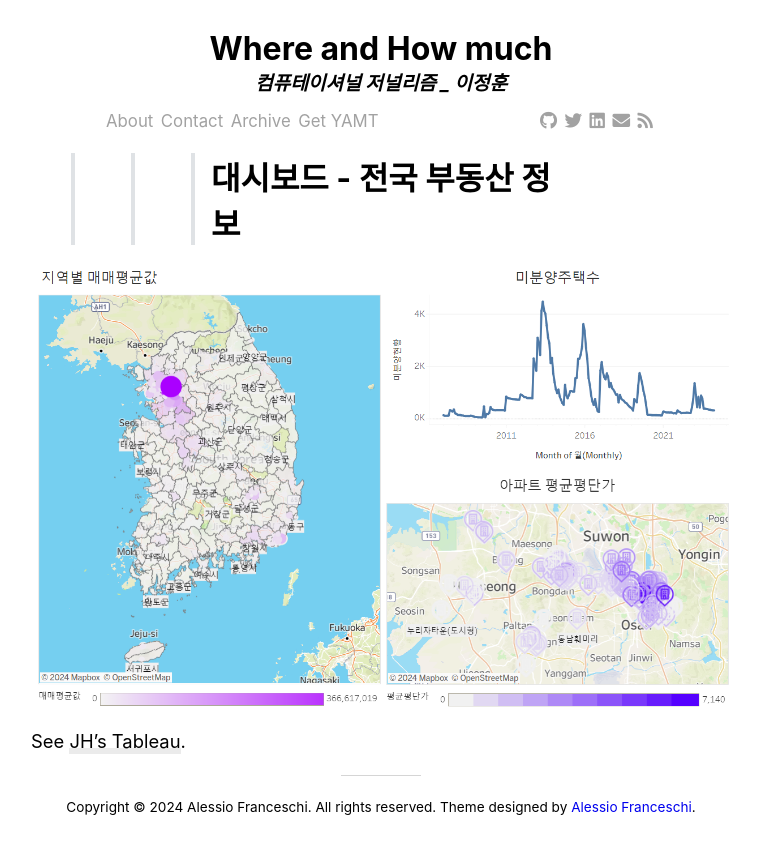
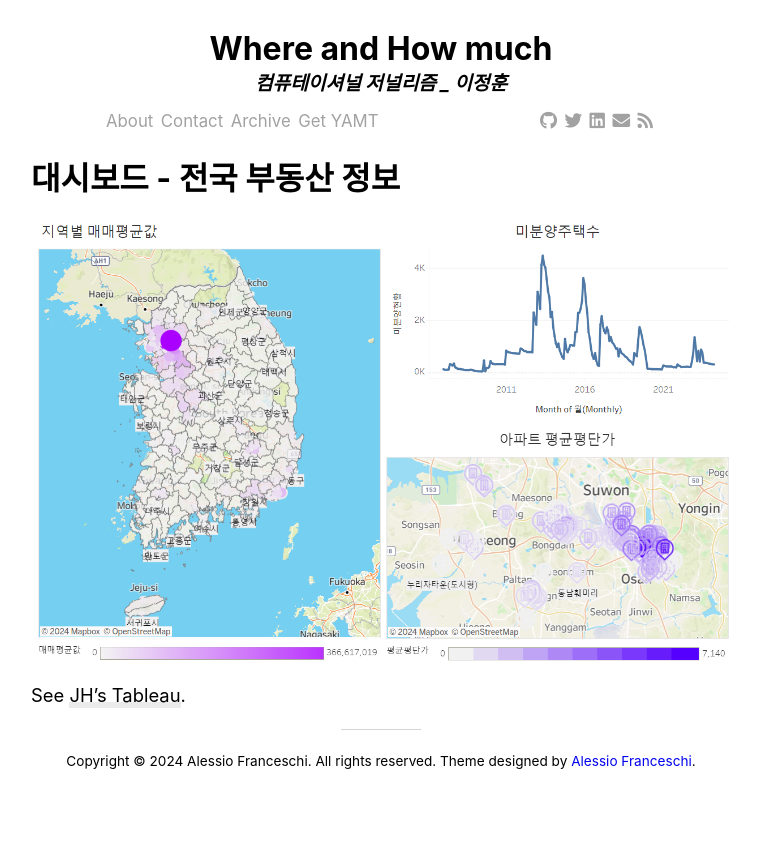
Before and after one commit to Timeleeh/skkufinal.github.io, a Jekyll site: the page built from about.md, in a window 1280 px wide. Shown: the top 854 px of the page, without its empty margins (259-1019 px from the left). Built offline with Jekyll 4.4.1, drawn with Linux system fonts in a browser that asks for light colours; nearby versions of some CDN libraries.

```diff
--- a/about.md
+++ b/about.md
@@ -3,7 +3,7 @@ layout: default
 title: 대시보드
 ---
 
->>># [대시보드 - 전국 부동산 정보](https://public.tableau.com/app/profile/jeonghun.lee7492/viz/__17187283242660/1?publish=yes)
+#                           [대시보드 - 전국 부동산 정보](https://public.tableau.com/app/profile/jeonghun.lee7492/viz/__17187283242660/1?publish=yes)
 
 [![대쉬보드](https://raw.githubusercontent.com/Timeleeh/skkufinal.github.io/main/dash.png)](https://public.tableau.com/app/profile/jeonghun.lee7492/viz/__17187283242660/1?publish=yes)
 
```
